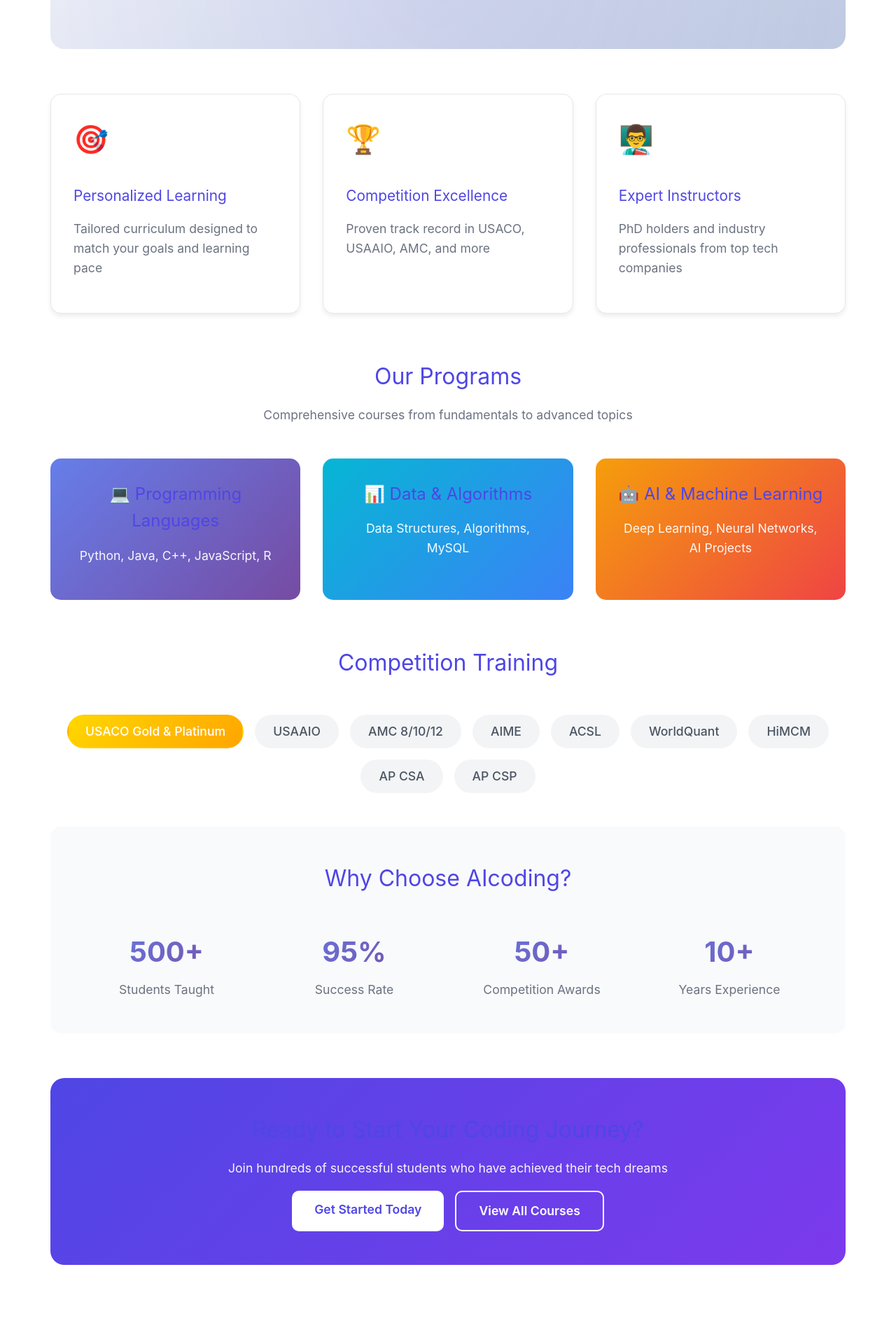
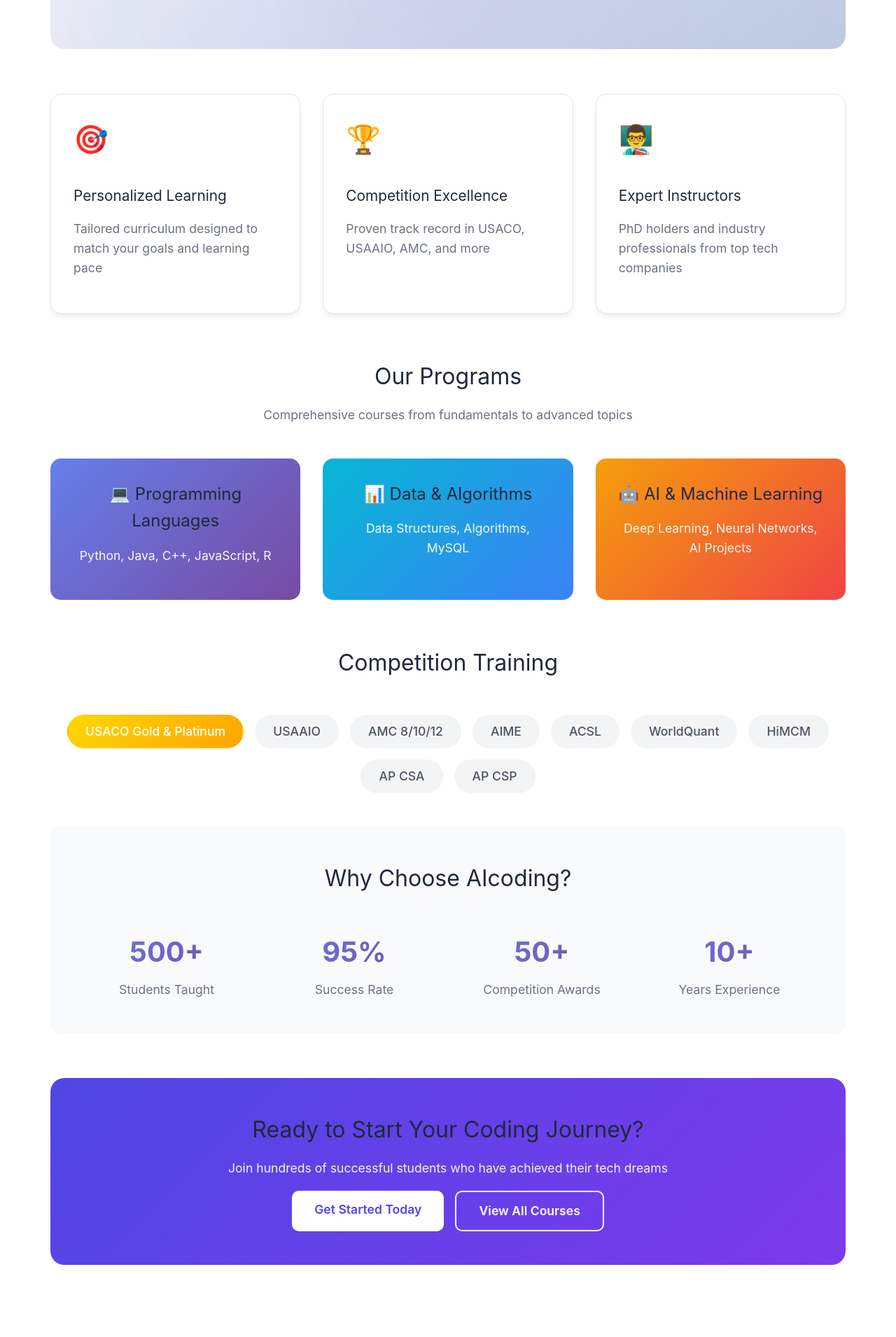
Before and after one commit to hangzhaosbu/aicoding, a Jekyll site: the page built from index.md, in a window 1280 px wide. Shown: the part 518-2428 px from the top of the page at 70% size. Built offline with Jekyll 4.4.1, drawn with Linux system fonts in a browser that asks for light colours.

Commit message:
Update header and text colors to purple and navy

```diff
--- a/_sass/variables.scss
+++ b/_sass/variables.scss
@@ -2,15 +2,15 @@
 $large-breakpoint: 64em !default;
 $medium-breakpoint: 42em !default;
 
-// Headers - Changed from green to purple gradient
+// Headers - Keep the purple gradient for header background
 $header-heading-color: #fff !default;
-$header-bg-color: #667eea !default;  // Changed from #159957 (green) to purple
-$header-bg-color-secondary: #764ba2 !default;  // Changed from #155799 (blue) to purple
+$header-bg-color: #667eea !default;  // Purple gradient start
+$header-bg-color-secondary: #764ba2 !default;  // Purple gradient end
 
-// Text - Changed green to purple
-$section-headings-color: #4F46E5 !default;  // Changed from #159957 (green) to purple
+// Text - Use dark blue/navy for better contrast
+$section-headings-color: #1e293b !default;  // Dark navy blue for headings
 $body-text-color: #606c71 !default;
-$body-link-color: #4F46E5 !default;  // Changed from #1e6bb8 to purple
+$body-link-color: #2563eb !default;  // Bright blue for links
 $blockquote-text-color: #819198 !default;
 
 // Code
```
